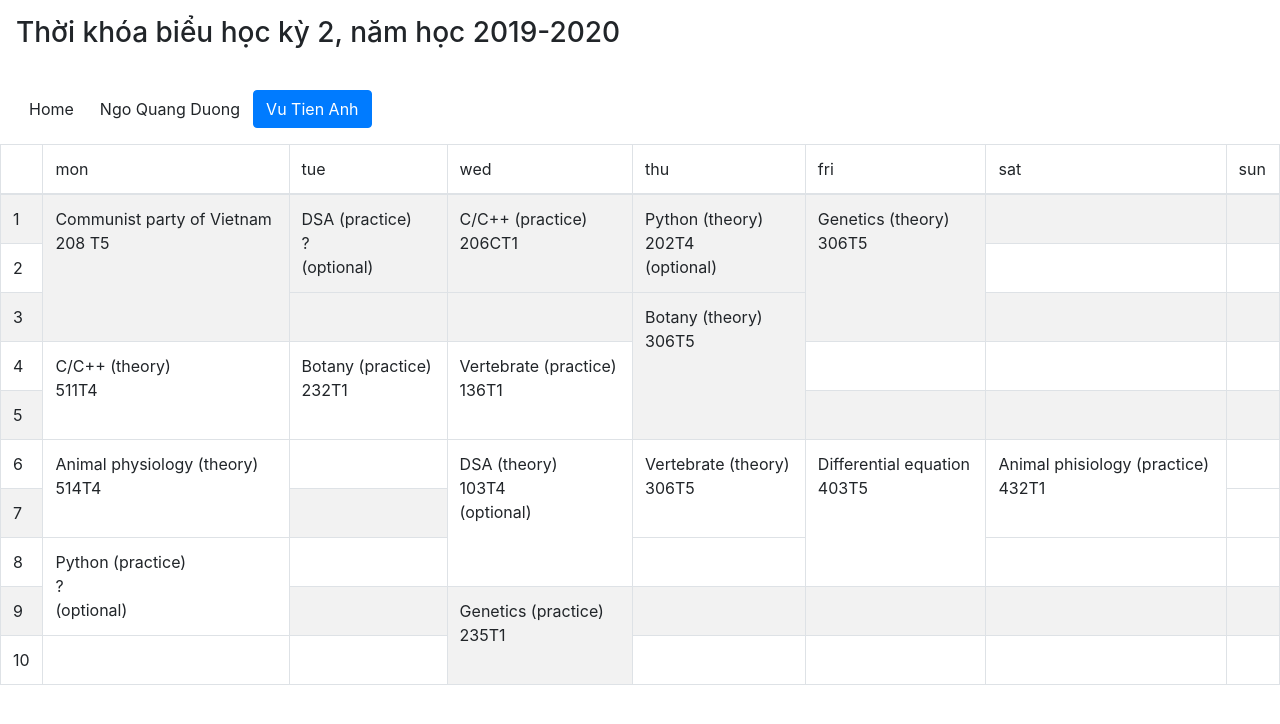
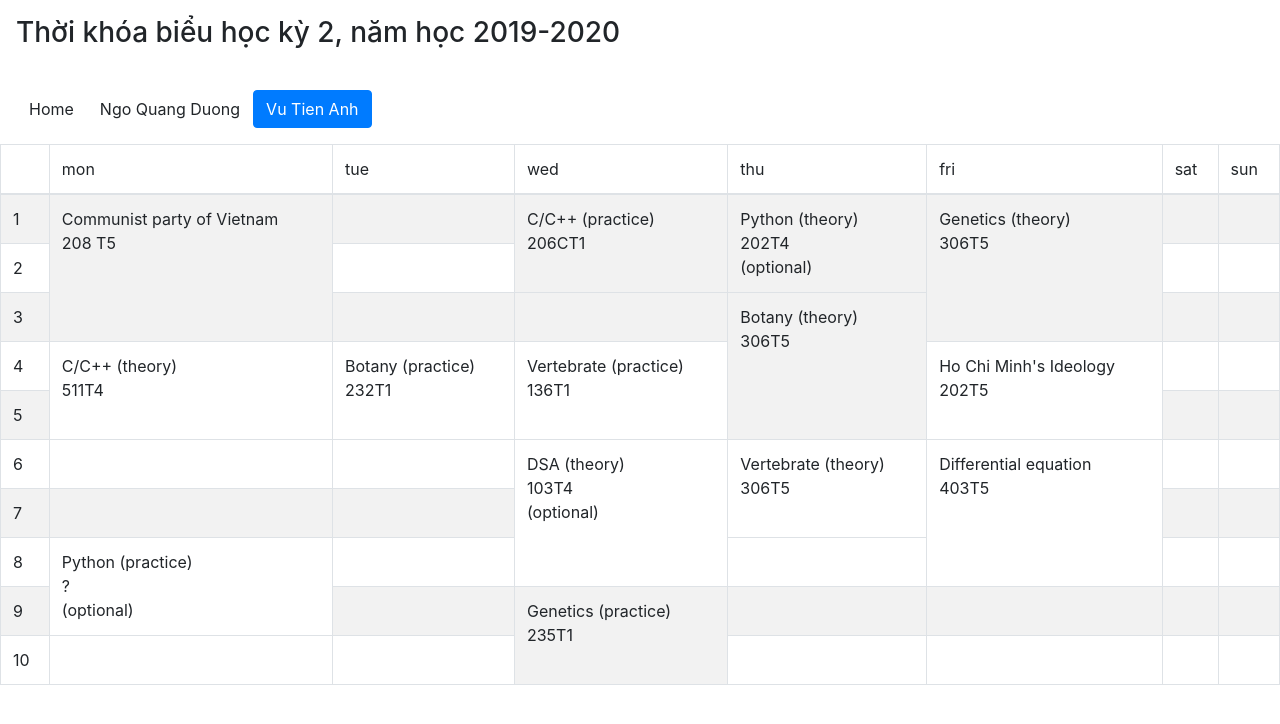
Before and after one commit to duong755/timetable, a React (Create React App) app: page /vutienanh in a window 1280 px wide. Shown: the top 724 px of the page. Built offline with nearby package versions, Linux system fonts and the light colour scheme.

Commit message:
Change title, remove some subjects

```diff
--- a/public/index.html
+++ b/public/index.html
@@ -1,43 +1,20 @@
 <!DOCTYPE html>
 <html lang="en">
+
 <head>
   <meta charset="utf-8" />
   <link rel="icon" href="%PUBLIC_URL%/favicon.ico" />
   <meta name="viewport" content="width=device-width, initial-scale=1" />
   <meta name="theme-color" content="#000000" />
-    <meta
-      name="description"
-      content="Web site created using create-react-app"
-    />
+  <meta name="description" content="Web site created using create-react-app" />
   <link rel="apple-touch-icon" href="%PUBLIC_URL%/logo192.png" />
-    <!--
-      manifest.json provides metadata used when your web app is installed on a
-      user's mobile device or desktop. See https://developers.google.com/web/fundamentals/web-app-manifest/
-    -->
   <link rel="manifest" href="%PUBLIC_URL%/manifest.json" />
-    <!--
-      Notice the use of %PUBLIC_URL% in the tags above.
-      It will be replaced with the URL of the `public` folder during the build.
-      Only files inside the `public` folder can be referenced from the HTML.
+  <title>Thời khóa biểu</title>
+</head>
 
-      Unlike "/favicon.ico" or "favicon.ico", "%PUBLIC_URL%/favicon.ico" will
-      work correctly both with client-side routing and a non-root public URL.
-      Learn how to configure a non-root public URL by running `npm run build`.
-    -->
-    <title>React App</title>
-  </head>
 <body>
   <noscript>You need to enable JavaScript to run this app.</noscript>
   <div id="root"></div>
-    <!--
-      This HTML file is a template.
-      If you open it directly in the browser, you will see an empty page.
+</body>
 
-      You can add webfonts, meta tags, or analytics to this file.
-      The build step will place the bundled scripts into the <body> tag.
-
-      To begin the development, run `npm start` or `yarn start`.
-      To create a production bundle, use `npm run build` or `yarn build`.
-    -->
-  </body>
 </html>
--- a/src/components/VuTienAnh.tsx
+++ b/src/components/VuTienAnh.tsx
@@ -26,9 +26,7 @@ const VuTienAnh: React.FC = () => {
           <td className={clsx(classes.subject)} rowSpan={3}>
             <Subject id="" name="Communist party of Vietnam" room="208 T5" lecturer="" />
           </td>
-          <td className={clsx(classes.subject)} rowSpan={2}>
-            <Subject id="" name="DSA (practice)" room="?" lecturer="" note="(optional)" />
-          </td>
+          <td></td>
           <td className={clsx(classes.subject)} rowSpan={2}>
             <Subject id="" name="C/C++ (practice)" room="206CT1" lecturer="" />
           </td>
@@ -43,6 +41,7 @@ const VuTienAnh: React.FC = () => {
         </tr>
         <tr>
           <td>2</td>
+          <td></td>
           <td></td>
           <td></td>
         </tr>
@@ -67,7 +66,9 @@ const VuTienAnh: React.FC = () => {
           <td className={clsx(classes.subject)} rowSpan={2}>
             <Subject id="" name="Vertebrate (practice)" room="136T1" lecturer="" />
           </td>
-          <td></td>
+          <td className={clsx(classes.subject)} rowSpan={2}>
+            <Subject id="" name="Ho Chi Minh's Ideology" room="202T5" lecturer="" />
+          </td>
           <td></td>
           <td></td>
         </tr>
@@ -75,13 +76,10 @@ const VuTienAnh: React.FC = () => {
           <td>5</td>
           <td></td>
           <td></td>
-          <td></td>
         </tr>
         <tr>
           <td>6</td>
-          <td className={clsx(classes.subject)} rowSpan={2}>
-            <Subject id="" name="Animal physiology (theory)" room="514T4" lecturer="" />
-          </td>
+          <td></td>
           <td></td>
           <td className={clsx(classes.subject)} rowSpan={3}>
             <Subject id="" name="DSA (theory)" room="103T4" lecturer="" note="(optional)" />
@@ -92,13 +90,14 @@ const VuTienAnh: React.FC = () => {
           <td className={clsx(classes.subject)} rowSpan={3}>
             <Subject id="" name="Differential equation" room="403T5" lecturer="" />
           </td>
-          <td className={clsx(classes.subject)} rowSpan={2}>
-            <Subject id="" name="Animal phisiology (practice)" room="432T1" lecturer="" />
-          </td>
+          <td></td>
           <td></td>
         </tr>
         <tr>
           <td>7</td>
+          <td></td>
+          <td></td>
+          <td></td>
           <td></td>
         </tr>
         <tr>
@@ -129,6 +128,7 @@ const VuTienAnh: React.FC = () => {
           <td></td>
           <td></td>
           <td></td>
+          <td></td>
         </tr>
       </tbody>
     </table>
```
Lines whose indentation alone changed are shown as unchanged.
